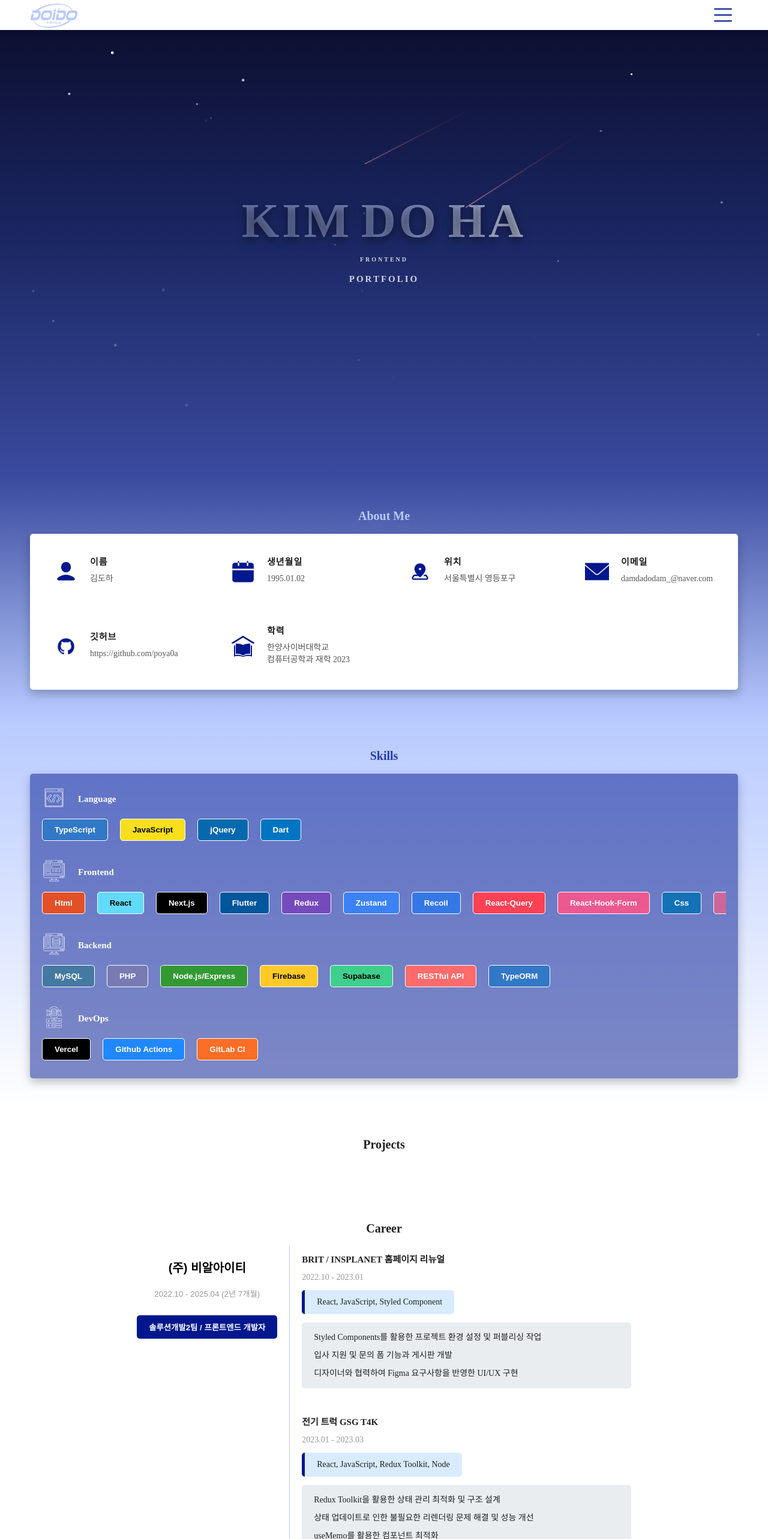
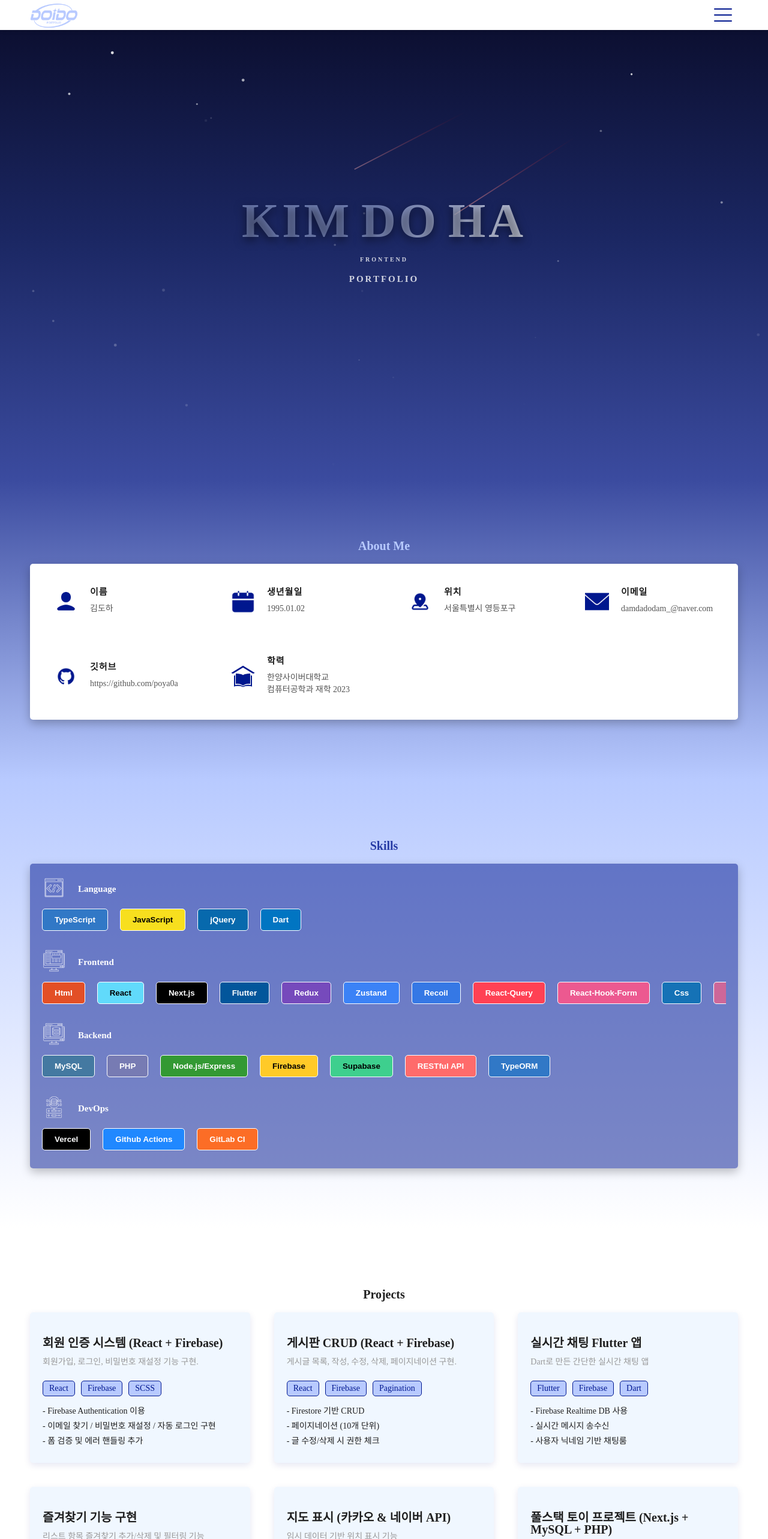
Before and after one commit to poya0a/portfolio, a Next.js app: page / in a window 1280 px wide. Shown: the top 2566 px of the page at 60% size. Built offline with nearby package versions, Linux system fonts and the light colour scheme.

Commit message:
Projects

```diff
--- a/app/page.tsx
+++ b/app/page.tsx
@@ -1,13 +1,49 @@
 "use client";
-// import { projects } from "@/data/projects";
-// import ProjectCard from "@/components/ProjectCard.tsx";
+import { useEffect, useState } from "react";
 import Image from "next/image";
 import Header from "@/components/Header";
 import Footer from "@/components/Footer";
 import ShootingStarsCanvas from "@/components/ShootingStarsCanvas";
+import { projects } from "@/data/projects";
 import styles from "@/styles/pages/_home.module.scss"
 
 export default function HomePage() {
+  const [showAlert, setShowAlert] = useState<string>("");
+
+  const copyToClipboard = (text: string) => {
+    if (!navigator.clipboard) {
+      const textarea = document.createElement("textarea");
+      textarea.value = text;
+      document.body.appendChild(textarea);
+      textarea.select();
+      try {
+        document.execCommand("copy");
+        setShowAlert("이메일 주소가 복사되었습니다.");
+      } catch (err) {
+        setShowAlert("이메일 주소 복사에 실패했습니다.");
+        alert(err);
+      }
+      document.body.removeChild(textarea);
+      return;
+    }
+
+    navigator.clipboard.writeText(text).then(
+      () => {
+        setShowAlert("이메일 주소가 복사되었습니다.");
+      },
+      () => {
+        setShowAlert("이메일 주소 복사에 실패했습니다.");
+      }
+    );
+  };
+
+  useEffect(() => {
+    if (showAlert && showAlert !== "") {
+      const timer = setTimeout(() => setShowAlert(""), 2000);
+      return () => clearTimeout(timer);
+    }
+  }, [showAlert]);
+
   return (
     <>
       <Header />
@@ -39,11 +75,11 @@ export default function HomePage() {
               <div className={styles.itemTitle}>위치</div>
               <div className={styles.itemContent}>서울특별시 영등포구</div>
             </div>
-            <div className={`${styles.item} ${styles.email}`}>
+            <div className={`${styles.item} ${styles.email}`} onClick={() => copyToClipboard("damdadodam_@naver.com")}>
               <div className={styles.itemTitle}>이메일</div>
               <div className={styles.itemContent}>damdadodam_@naver.com</div>
             </div>
-            <div className={`${styles.item} ${styles.github}`}>
+            <div className={`${styles.item} ${styles.github}`} onClick={() => window.open("https://github.com/poya0a", "_blank")}>
               <div className={styles.itemTitle}>깃허브</div>
               <div className={styles.itemContent}>https://github.com/poya0a</div>
             </div>
@@ -200,7 +236,28 @@ export default function HomePage() {
         <section id="projects" className={styles.projects}>
           <p>Projects</p>
           <div className={styles.container}>
+            {projects.map((project) => (
+              <div key={project.id} className={styles.card}>
+                <div className={styles.header}>
+                  <h3>{project.title}</h3>
+                  <p>{project.description}</p>
+                </div>
 
+                <div className={styles.stack}>
+                  {project.stack.map((tech) => (
+                    <span key={tech} className={styles.tag}>
+                      {tech}
+                    </span>
+                  ))}
+                </div>
+
+                <div className={styles.details}>
+                  {project.details.split("  ").map((line, i) => (
+                    <p key={i}>{line.trim()}</p>
+                  ))}
+                </div>
+              </div>
+            ))}
           </div>
         </section>
         <section id="career" className={styles.career}>
@@ -291,6 +348,11 @@ export default function HomePage() {
             </div>
           </div>
         </section>
+        {showAlert && showAlert !== "" &&
+          <div className={styles.alert}>
+            <p>{showAlert}</p>
+          </div>
+        }
       </div>
       <Footer/>
     </>
--- a/components/ProjectCard.tsx
+++ /dev/null
@@ -1,6 +0,0 @@
-export default function ProjectCard() {
-    return (
-        <div className="container">
-        </div>
-    );
-}
--- a/components/ShootingStarsCanvas.tsx
+++ b/components/ShootingStarsCanvas.tsx
@@ -11,15 +11,21 @@ export default function ShootingStarsCanvas() {
 
         const canvas = canvasRef.current;
         if (!canvas) return;
+        const parent = canvas.parentElement;
+        if (!parent) return;
+
         const ctx = canvas.getContext("2d", { alpha: false });
         if (!ctx) return;
 
-        widthRef.current = canvas.width = window.innerWidth;
-        heightRef.current = canvas.height = window.innerHeight;
+        const setCanvasSize = () => {
+            widthRef.current = canvas.width = parent.clientWidth;
+            heightRef.current = canvas.height = parent.clientHeight;
+        };
+
+        setCanvasSize();
 
         const STAR_COUNT = 30;
         const SHOOT_COLORS = [200, 210, 50, 0];
-
         interface ShootingStar {
         x: number;
         y: number;
@@ -29,7 +35,6 @@ export default function ShootingStarsCanvas() {
         opacity: number;
         hue: number;
         }
-
         interface TwinkleStar {
         x: number;
         y: number;
@@ -64,13 +69,8 @@ export default function ShootingStarsCanvas() {
         for (let i = 0; i < baseCount; i++) baseStars.push(createShootingStar());
         for (let i = 0; i < STAR_COUNT; i++) twinkles.push(createTwinkleStar());
 
-        const handleResize = () => {
-            widthRef.current = window.innerWidth;
-            heightRef.current = window.innerHeight;
-            canvas.width = widthRef.current;
-            canvas.height = heightRef.current;
-        };
-        window.addEventListener("resize", handleResize);
+        const resizeObserver = new ResizeObserver(() => setCanvasSize());
+        resizeObserver.observe(parent);
 
         const handleClick = (e: MouseEvent) => {
             const rect = canvas.getBoundingClientRect();
@@ -130,7 +130,8 @@ export default function ShootingStarsCanvas() {
 
             baseStars.forEach((s, i) => {
                 drawStar(s);
-            if (s.x < -200 || s.y > height + 100) baseStars[i] = createShootingStar();
+                if (s.x < -200 || s.y > height + 100)
+                baseStars[i] = createShootingStar();
             });
 
             clickStars = clickStars.filter((s) => {
@@ -144,19 +145,12 @@ export default function ShootingStarsCanvas() {
         render();
 
         return () => {
-            window.removeEventListener("resize", handleResize);
+            resizeObserver.disconnect();
             canvas.removeEventListener("click", handleClick);
         };
     }, []);
 
     return (
-        <canvas
-        ref={canvasRef}
-        style={{
-            position: "absolute",
-            inset: 0,
-            zIndex: 0,
-        }}
-        />
+        <canvas ref={canvasRef} />
     );
 }
--- a/styles/globals.scss
+++ b/styles/globals.scss
@@ -30,6 +30,10 @@ $text-sub2: #999999;
     vertical-align: baseline;
     box-sizing: border-box;
     scroll-behavior: smooth;
+    user-select: none;
+    -webkit-user-select: none;
+    -moz-user-select: none;
+    -ms-user-select: none;
     h1,
     h2,
     h3,
@@ -91,6 +95,11 @@ $text-sub2: #999999;
     option {
         box-sizing: border-box;
         font-style: normal;
+    }
+    canvas {
+        position: absolute;
+        z-index: 0;
+        inset: 0;
     }
 }
 
@@ -315,15 +324,12 @@ $text-sub2: #999999;
     height: 5px;
 }
 ::-webkit-scrollbar-track {
-    background: #f0f0f0;
+    background: $sub-color;
     border-radius: 2px;
 }
 ::-webkit-scrollbar-thumb {
-    background-color: #ccc;
-    border-radius: 2px;
-}
-::-webkit-scrollbar-thumb:hover {
-    background-color: #999;
+    background-color: $main-color;
+    border-radius: 3px;
 }
 ::-webkit-scrollbar-button {
     display: none;
--- a/styles/pages/_home.module.scss
+++ b/styles/pages/_home.module.scss
@@ -5,7 +5,7 @@
     section {
         position: relative;
         width: 100%;
-        padding: 50px clamp(20px, calc(5vw + 10px), 50px);
+        padding: 100px clamp(20px, calc(5vw + 10px), 50px);
         > p {
             font-size: 20px;
             line-height: 20px;
@@ -118,9 +118,12 @@
             border-radius: var(--radius);
             transition: transform 0.2s ease, box-shadow 0.2s ease;
 
-            &:hover {
-                transform: translateY(-4px);
-                box-shadow: 0 6px 16px rgba(0, 0, 0, 0.15);
+            &.email, &.github {
+                cursor: pointer;
+                &:hover {
+                    transform: scale(1.05);
+                    box-shadow: 0 6px 16px rgba(0, 0, 0, 0.15);
+                }
             }
 
             .itemTitle {
@@ -230,7 +233,57 @@
 
 .projects {
     .container {
-
+        display: grid;
+        grid-template-columns: repeat(auto-fit, minmax(280px, 1fr));
+        gap: 40px;
+        .card {
+            cursor: pointer;
+            background: #f0f7ff;
+            border: 1px solid #f0f7ff;
+            border-radius: var(--radius);
+            box-shadow: 0 4px 12px rgba(0, 23, 142, 0.1);
+            padding: 20px;
+            display: flex;
+            flex-direction: column;
+            transition: all 0.3s ease;
+            position: relative;
+            backdrop-filter: blur(6px);
+            &:hover {
+                transform: scale(1.05);
+                box-shadow: 0 10px 20px rgba(0, 0, 0, 0.25);
+                border: 1px solid $blue-color;
+            }
+            .header {
+                h3 {
+                    font-size: 20px;
+                    font-weight: 800;
+                    margin-bottom: 10px;
+                }
+                p {
+                    color: $text-sub2;
+                    line-height: 15px;
+                }
+            }
+            .stack {
+                display: flex;
+                flex-wrap: wrap;
+                gap: 10px;
+                margin: 10px 0;
+                .tag {
+                    background: $main-color;
+                    color: $blue-color;
+                    border: 1px solid $blue-color;
+                    border-radius: var(--radius);
+                    padding: 5px 10px;
+                }
+            }
+            .details {
+                p {
+                    line-height: 20px;
+                    margin: 5px 0;
+                }
+            }
+        }
     }
 }
 
@@ -238,6 +291,9 @@
     background: url('../../public/footer_wave.svg') no-repeat bottom center;
     background-size: 105%;
     background-color: $background-color;
+    > p {
+        color: $blue-color;
+    }
     .container {
         .job {
             display: flex;
@@ -248,6 +304,7 @@
                 color: $text-sub2;
             }
             .company {
+                color: $text;
                 background-color: transparent;
                 cursor: pointer;
                 .companyName {
@@ -309,3 +366,21 @@
         }
     }
 }
+
+.alert {
+    position: fixed;
+    top: 50%;
+    left: 50%;
+    transform: translate(-50%, -50%);
+    box-shadow: 0 6px 16px rgba(0, 0, 0, 0.25);
+    background-color: #fff;
+    padding: 20px;
+    border-radius: 5px;
+    p {
+        width: 100%;
+        text-align: center;
+        font-size: 12px;
+        color: #111;
+        margin: 0;
+    }
+}
```
Also changed, not shown: styles/components/_card.module.scss (deleted). Lines whose indentation alone changed are shown as unchanged.
